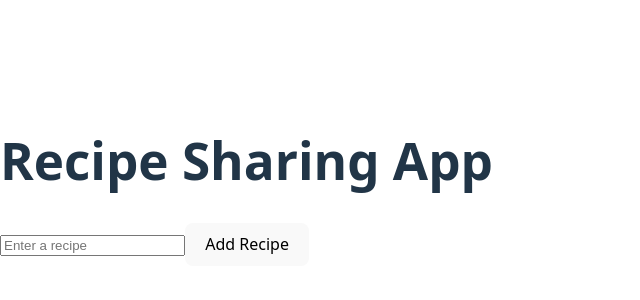
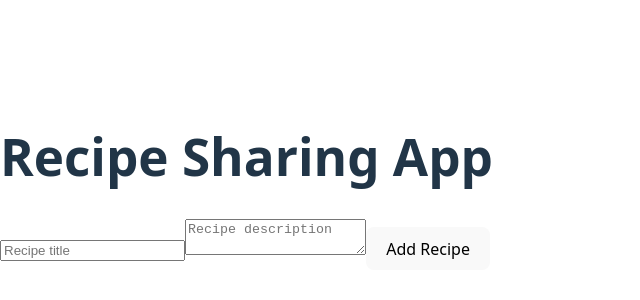
Before and after one commit to Jooleric/alx-fe-reactjs, a React (Vite) app in the folder recipe-sharing-app/: page / in a window 1280 px wide. Shown: the part 210-510 px from the top of the page, without its empty margins (0-640 px from the left). Built offline with nearby package versions, Linux system fonts and the light colour scheme.

Commit message:
Add setRecipes method to recipeStore

```diff
--- a/recipe-sharing-app/src/components/AddRecipeForm.jsx
+++ b/recipe-sharing-app/src/components/AddRecipeForm.jsx
@@ -2,23 +2,33 @@
 import useRecipeStore from "./recipeStore";
 
 const AddRecipeForm = () => {
-  const [recipe, setRecipe] = useState("");
+  const [title, setTitle] = useState("");
+  const [description, setDescription] = useState("");
   const addRecipe = useRecipeStore((state) => state.addRecipe);
 
   const handleSubmit = (e) => {
     e.preventDefault();
-    if (!recipe.trim()) return;
-    addRecipe(recipe);
-    setRecipe("");
+    if (!title.trim() || !description.trim()) return;
+
+    const newRecipe = { title, description };
+    addRecipe(newRecipe);
+
+    setTitle("");
+    setDescription("");
   };
 
   return (
     <form onSubmit={handleSubmit}>
       <input
         type="text"
-        value={recipe}
-        onChange={(e) => setRecipe(e.target.value)}
-        placeholder="Enter a recipe"
+        value={title}
+        onChange={(e) => setTitle(e.target.value)}
+        placeholder="Recipe title"
+      />
+      <textarea
+        value={description}
+        onChange={(e) => setDescription(e.target.value)}
+        placeholder="Recipe description"
       />
       <button type="submit">Add Recipe</button>
     </form>
```
